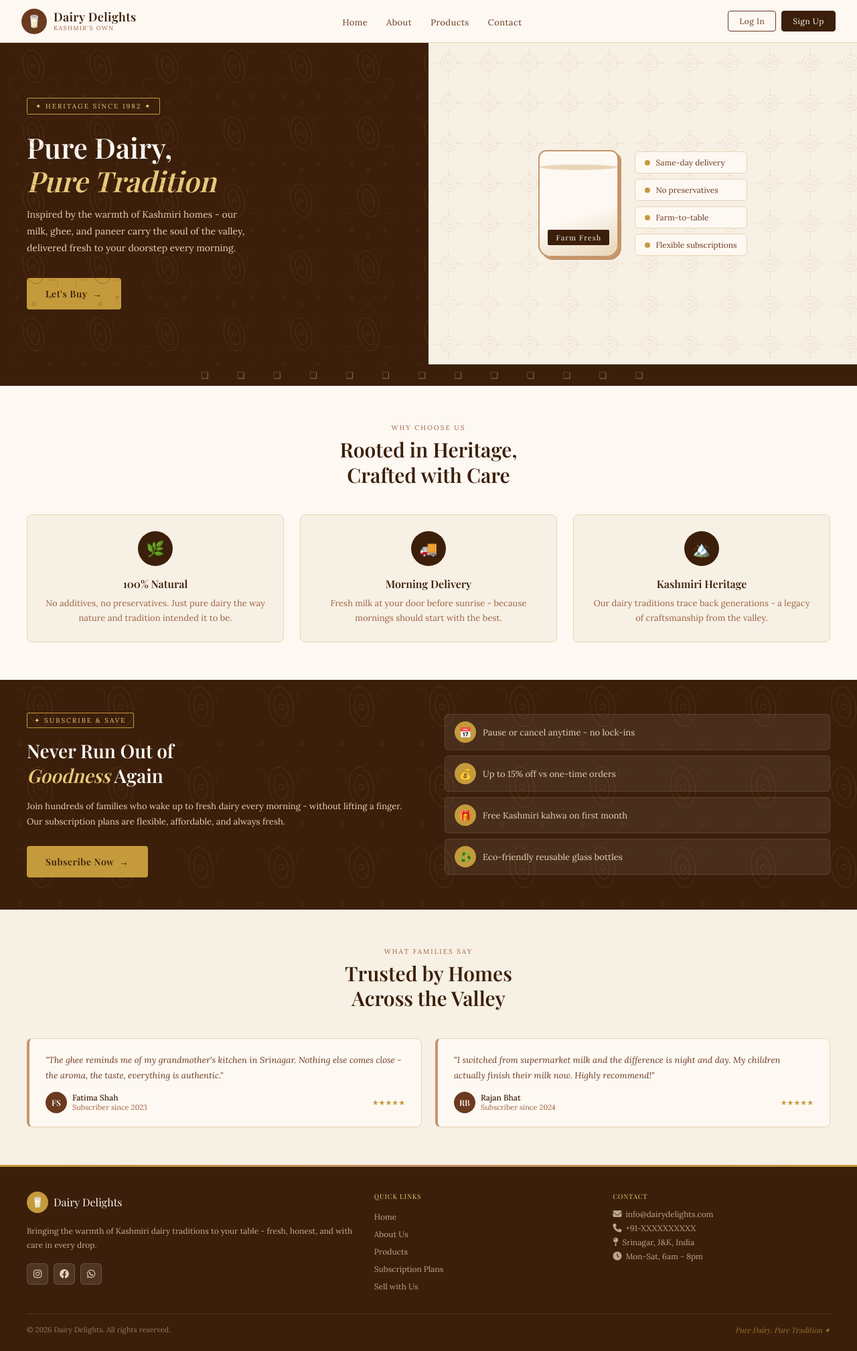
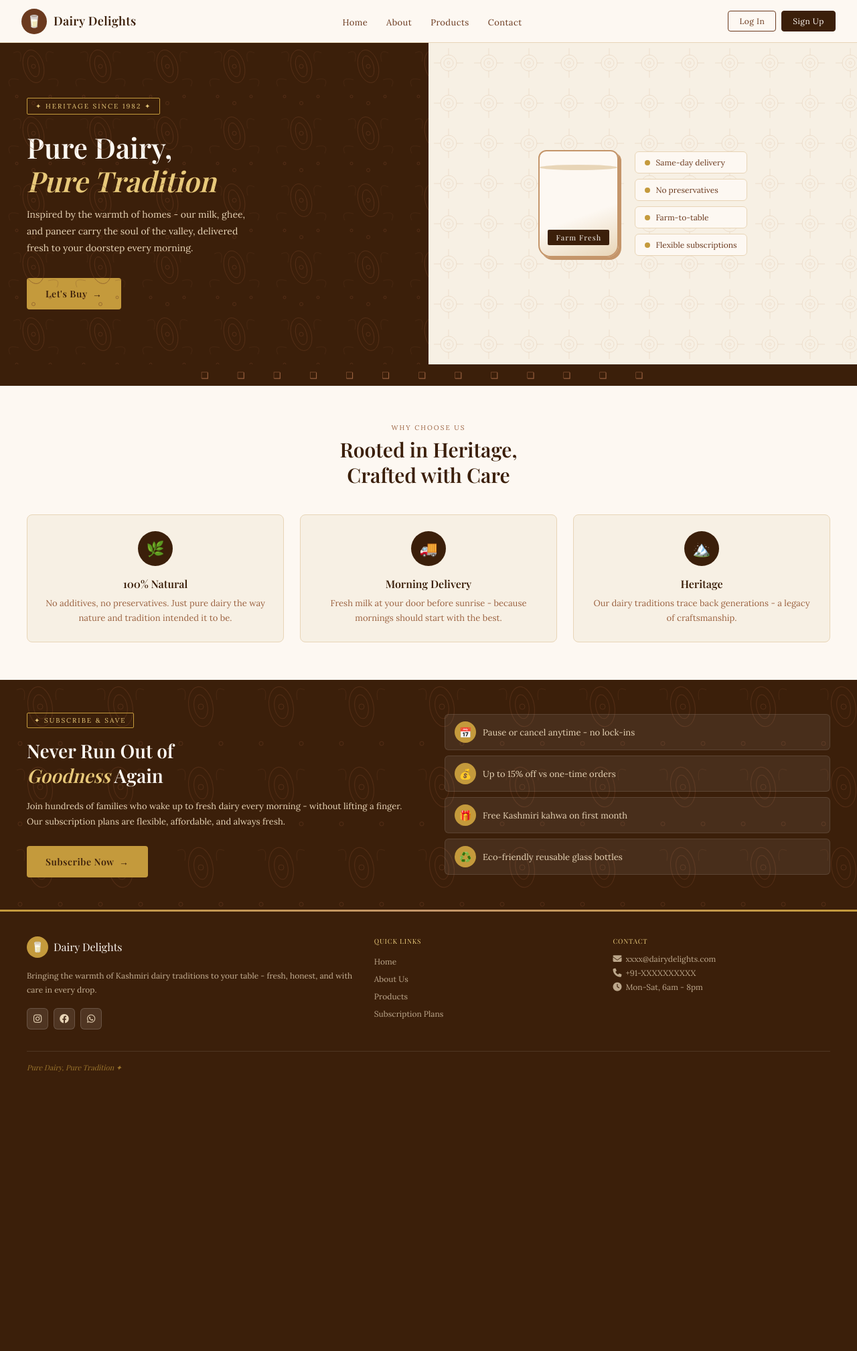
Before and after one commit to riyascoderr/Dairy-Delights, a Django app: page / in a window 1280 px wide. Shown: the whole page at 67% size. After the commit the page ends 1600 px from the top, so only its background shows below. Run offline with Django 5.2, Linux system fonts and the light colour scheme; some web fonts are replaced.

Commit message:
Update home.html

```diff
--- a/newproject/newproject/templates/home.html
+++ b/newproject/newproject/templates/home.html
@@ -829,7 +829,6 @@
       <div class="dd-logo-icon">🥛</div>
       <div>
         <div class="dd-logo-text">Dairy Delights</div>
-        <div class="dd-logo-sub">Kashmir's Own</div>
       </div>
     </div>
     <ul class="dd-nav-links">
@@ -853,7 +852,7 @@
     <div class="dd-hero-left">
       <div class="dd-hero-tag">✦ Heritage Since 1982 ✦</div>
       <h1 class="dd-hero-title">Pure Dairy,<br><em>Pure Tradition</em></h1>
-      <p class="dd-hero-desc">Inspired by the warmth of Kashmiri homes - our milk, ghee, and paneer carry the soul of the valley, delivered fresh to your doorstep every morning.</p>
+      <p class="dd-hero-desc">Inspired by the warmth of homes - our milk, ghee, and paneer carry the soul of the valley, delivered fresh to your doorstep every morning.</p>
       <button class="dd-hero-cta" onclick="window.location.href='{% url 'products' %}'">
         Let's Buy &nbsp;&rarr;
       </button>
@@ -898,8 +897,8 @@
       </div>
       <div class="dd-why-card">
         <div class="dd-why-icon">🏔️</div>
-        <div class="dd-why-title">Kashmiri Heritage</div>
-        <div class="dd-why-text">Our dairy traditions trace back generations - a legacy of craftsmanship from the valley.</div>
+        <div class="dd-why-title">Heritage</div>
+        <div class="dd-why-text">Our dairy traditions trace back generations - a legacy of craftsmanship.</div>
       </div>
     </div>
   </section>
@@ -919,39 +918,6 @@
       <div class="dd-sub-feat"><div class="dd-feat-icon">♻️</div>Eco-friendly reusable glass bottles</div>
     </div>
   </section>
-
-  <!-- TESTIMONIALS -->
-  <section class="dd-testimonials">
-    <div class="dd-section-header">
-      <div class="dd-section-eyebrow">What families say</div>
-      <div class="dd-section-title">Trusted by Homes<br>Across the Valley</div>
-    </div>
-    <div class="dd-testi-grid">
-      <div class="dd-testi-card">
-        <div class="dd-testi-text">"The ghee reminds me of my grandmother's kitchen in Srinagar. Nothing else comes close - the aroma, the taste, everything is authentic."</div>
-        <div class="dd-testi-author">
-          <div class="dd-testi-avatar">FS</div>
-          <div>
-            <div class="dd-testi-name">Fatima Shah</div>
-            <div class="dd-testi-loc">Subscriber since 2023</div>
-          </div>
-          <div class="dd-stars">★★★★★</div>
-        </div>
-      </div>
-      <div class="dd-testi-card">
-        <div class="dd-testi-text">"I switched from supermarket milk and the difference is night and day. My children actually finish their milk now. Highly recommend!"</div>
-        <div class="dd-testi-author">
-          <div class="dd-testi-avatar">RB</div>
-          <div>
-            <div class="dd-testi-name">Rajan Bhat</div>
-            <div class="dd-testi-loc">Subscriber since 2024</div>
-          </div>
-          <div class="dd-stars">★★★★★</div>
-        </div>
-      </div>
-    </div>
-  </section>
-
   <!-- FOOTER -->
   <footer class="dd-footer">
     <div class="dd-footer-grid">
@@ -974,21 +940,18 @@
           <li><a href="#">About Us</a></li>
           <li><a href="{% url 'products' %}">Products</a></li>
           <li><a href="#">Subscription Plans</a></li>
-          <li><a href="{% url 'sell' %}">Sell with Us</a></li>
         </ul>
       </div>
       <div>
         <div class="dd-footer-heading">Contact</div>
         <ul class="dd-footer-contact">
-          <li><i class="fas fa-envelope" style="font-size:13px" aria-hidden="true"></i> info@dairydelights.com</li>
+          <li><i class="fas fa-envelope" style="font-size:13px" aria-hidden="true"></i> xxxx@dairydelights.com</li>
           <li><i class="fas fa-phone" style="font-size:13px" aria-hidden="true"></i> +91-XXXXXXXXXX</li>
-          <li><i class="fas fa-map-pin" style="font-size:13px" aria-hidden="true"></i> Srinagar, J&K, India</li>
           <li><i class="fas fa-clock" style="font-size:13px" aria-hidden="true"></i> Mon-Sat, 6am - 8pm</li>
         </ul>
       </div>
     </div>
     <div class="dd-footer-bottom">
-      <div class="dd-footer-copy">&copy; 2026 Dairy Delights. All rights reserved.</div>
       <div class="dd-footer-tagline">Pure Dairy, Pure Tradition ✦</div>
     </div>
   </footer>
```
